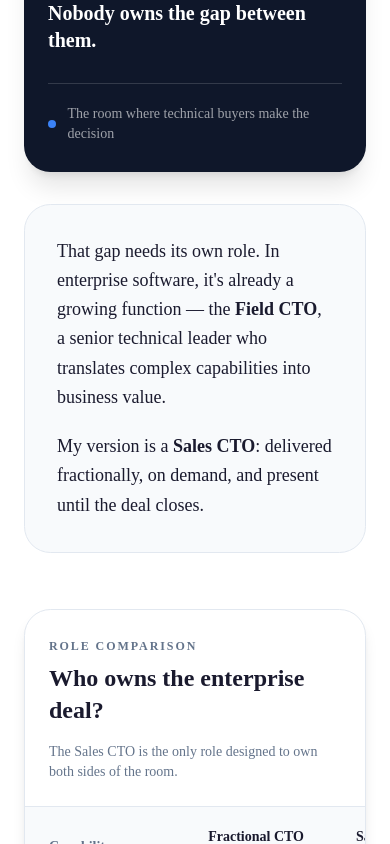
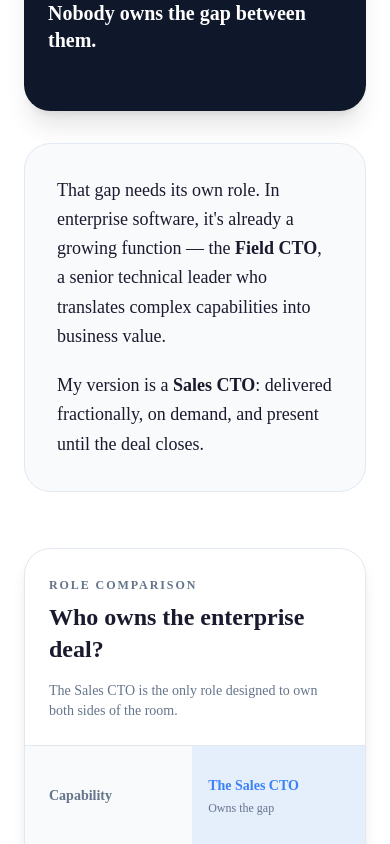
Before and after one commit to yurikoran/thesalescto, a Next.js app: page / in a window 390 px wide. Shown: the part 4260-5104 px from the top of the page. Built offline with nearby package versions, Linux system fonts and the light colour scheme.

Commit message:
Reorder comparison table: Sales CTO first for mobile visibility

```diff
--- a/src/app/page.tsx
+++ b/src/app/page.tsx
@@ -418,10 +418,10 @@ function Problem() {
 
 function WhatIsSalesCTO() {
   const roles = [
+    { name: "The Sales CTO", note: "Owns the gap", technical: "yes", commercial: "yes", cost: "$60–90K + bonus on closed deals", start: "1–2 weeks", risk: "Low", featured: true },
     { name: "Fractional CTO", note: "Builds the product", technical: "yes", commercial: "no", cost: "$90–250K", start: "1–2 weeks", risk: "Low" },
     { name: "Sales Consultant", note: "Teaches the method", technical: "no", commercial: "yes", cost: "$50–150K", start: "2–4 weeks", risk: "Low" },
     { name: "VP of Sales", note: "Owns the number", technical: "partial", commercial: "yes", cost: "$250–450K", start: "6–9 months", risk: "High" },
-    { name: "The Sales CTO", note: "Owns the gap", technical: "yes", commercial: "yes", cost: "$60–90K + bonus", start: "1–2 weeks", risk: "Low", featured: true },
   ];
 
   const status = (value: string) => {
@@ -451,10 +451,6 @@ function WhatIsSalesCTO() {
                 Your VP Sales sells it.<br />
                 Nobody owns the gap between them.
               </p>
-              <div className="flex items-center gap-3 text-sm text-white/60 border-t border-white/15 pt-5">
-                <span className="size-2 rounded-full bg-accent" />
-                <span>The room where technical buyers make the decision</span>
-              </div>
             </div>
             <div className="rounded-3xl border border-border bg-surface p-8 sm:p-10">
               <p className="text-lg text-foreground leading-relaxed mb-5">That gap needs its own role. In enterprise software, it&apos;s already a growing function — the <strong>Field CTO</strong>, a senior technical leader who translates complex capabilities into business value.</p>
```
